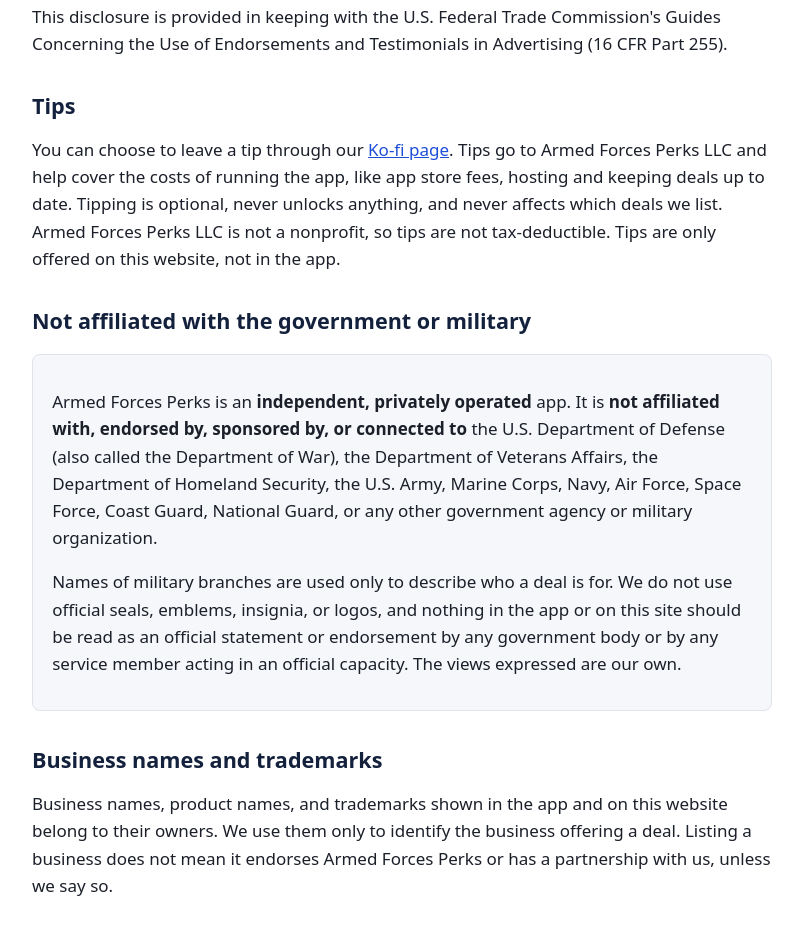
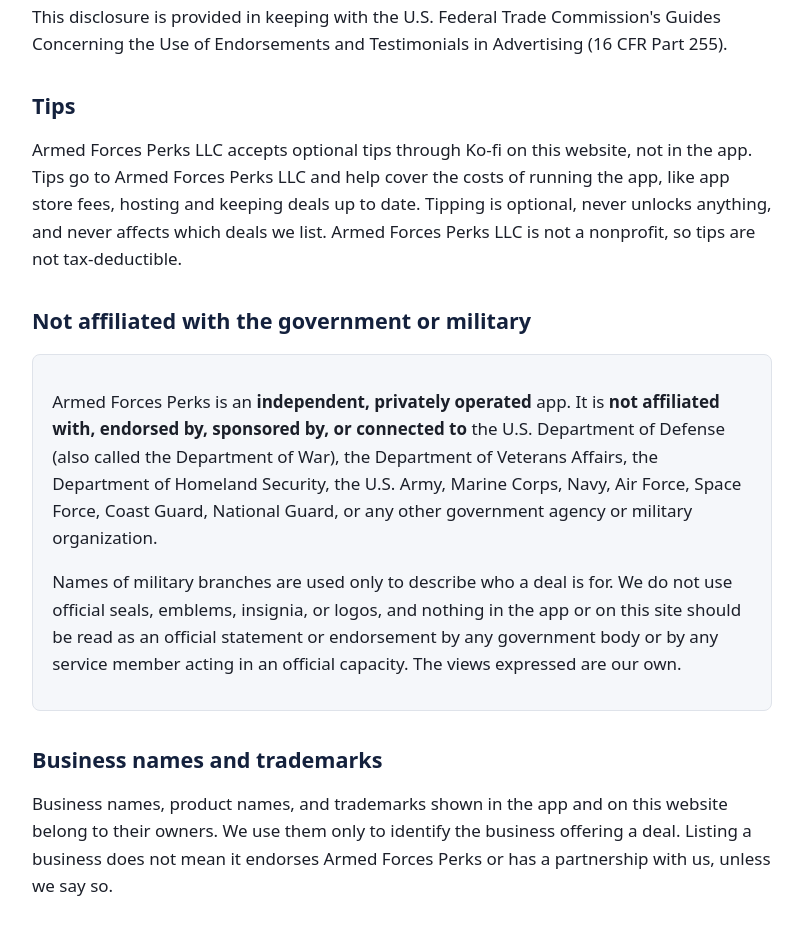
Before and after one commit to ArmedForcesPerks-app/armedforcesperks-app.github.io, a plain HTML site: page disclosures.html in a window 1280 px wide. Shown: the part 995-1931 px from the top of the page, without its empty margins (238-1041 px from the left). Drawn offline with Linux system fonts and the light colour scheme.

Commit message:
Disclosures: describe tips without linking to the tip jar (the app opens this page)
Co-Authored-By: Claude Opus 5.5 <noreply@anthropic.com>
Claude-Session: https://claude.ai/code/session_01EE4LoDUdjz9wzCv6sP6ki3

```diff
--- a/disclosures.html
+++ b/disclosures.html
@@ -53,7 +53,8 @@
         <p>This disclosure is provided in keeping with the U.S. Federal Trade Commission's Guides Concerning the Use of Endorsements and Testimonials in Advertising (16 CFR Part 255).</p>
 
         <h2 id="tips">Tips</h2>
-        <p>You can choose to leave a tip through our <a href="https://ko-fi.com/armedforcesperks" rel="noopener">Ko-fi page</a>. Tips go to Armed Forces Perks LLC and help cover the costs of running the app, like app store fees, hosting and keeping deals up to date. Tipping is optional, never unlocks anything, and never affects which deals we list. Armed Forces Perks LLC is not a nonprofit, so tips are not tax-deductible. Tips are only offered on this website, not in the app.</p>
+        <!-- The app opens this page. Never link to the tip jar here: app store payment rules bar the app from leading to it. -->
+        <p>Armed Forces Perks LLC accepts optional tips through Ko-fi on this website, not in the app. Tips go to Armed Forces Perks LLC and help cover the costs of running the app, like app store fees, hosting and keeping deals up to date. Tipping is optional, never unlocks anything, and never affects which deals we list. Armed Forces Perks LLC is not a nonprofit, so tips are not tax-deductible.</p>
 
         <h2 id="independent">Not affiliated with the government or military</h2>
         <div class="box">
```
